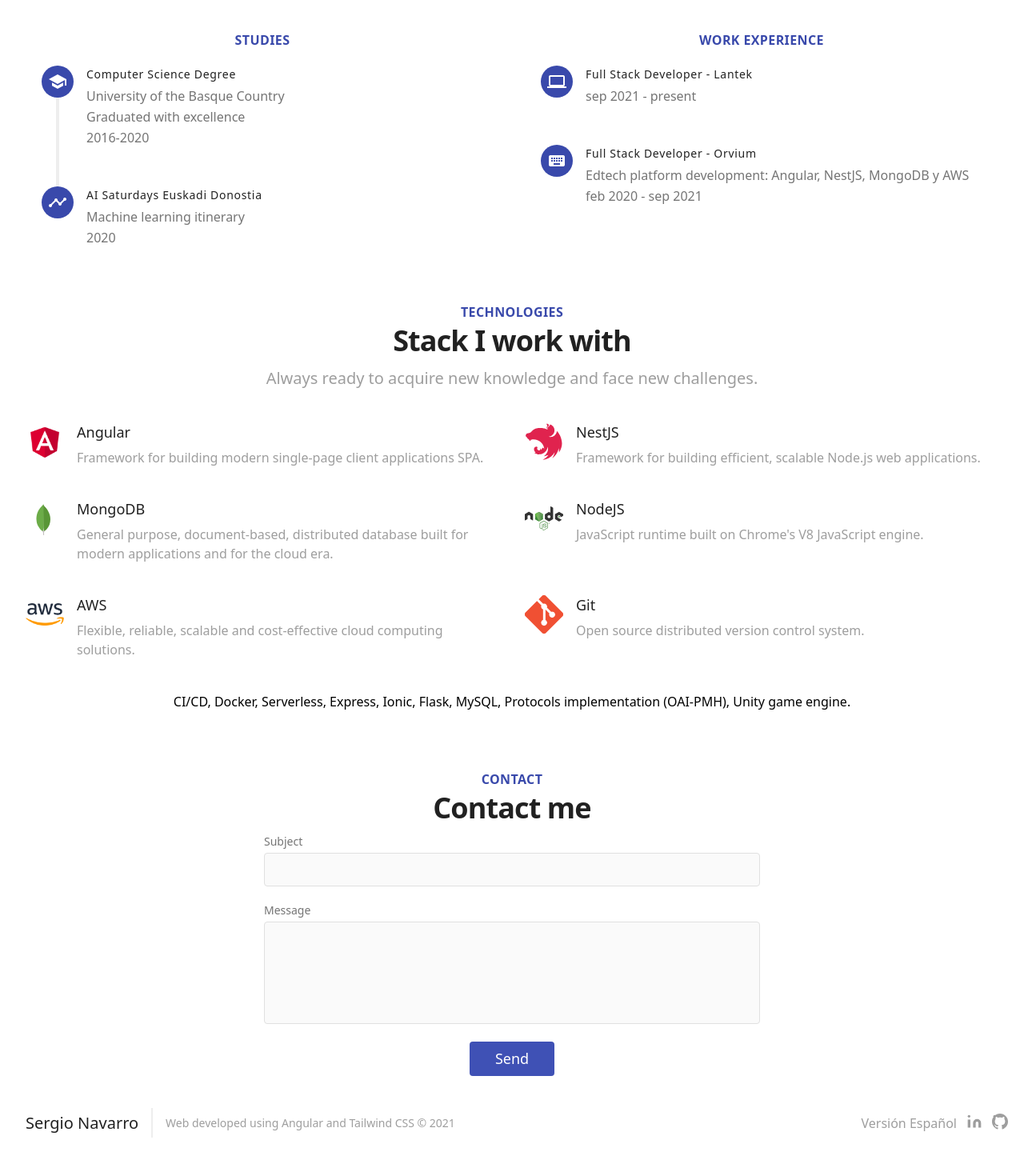
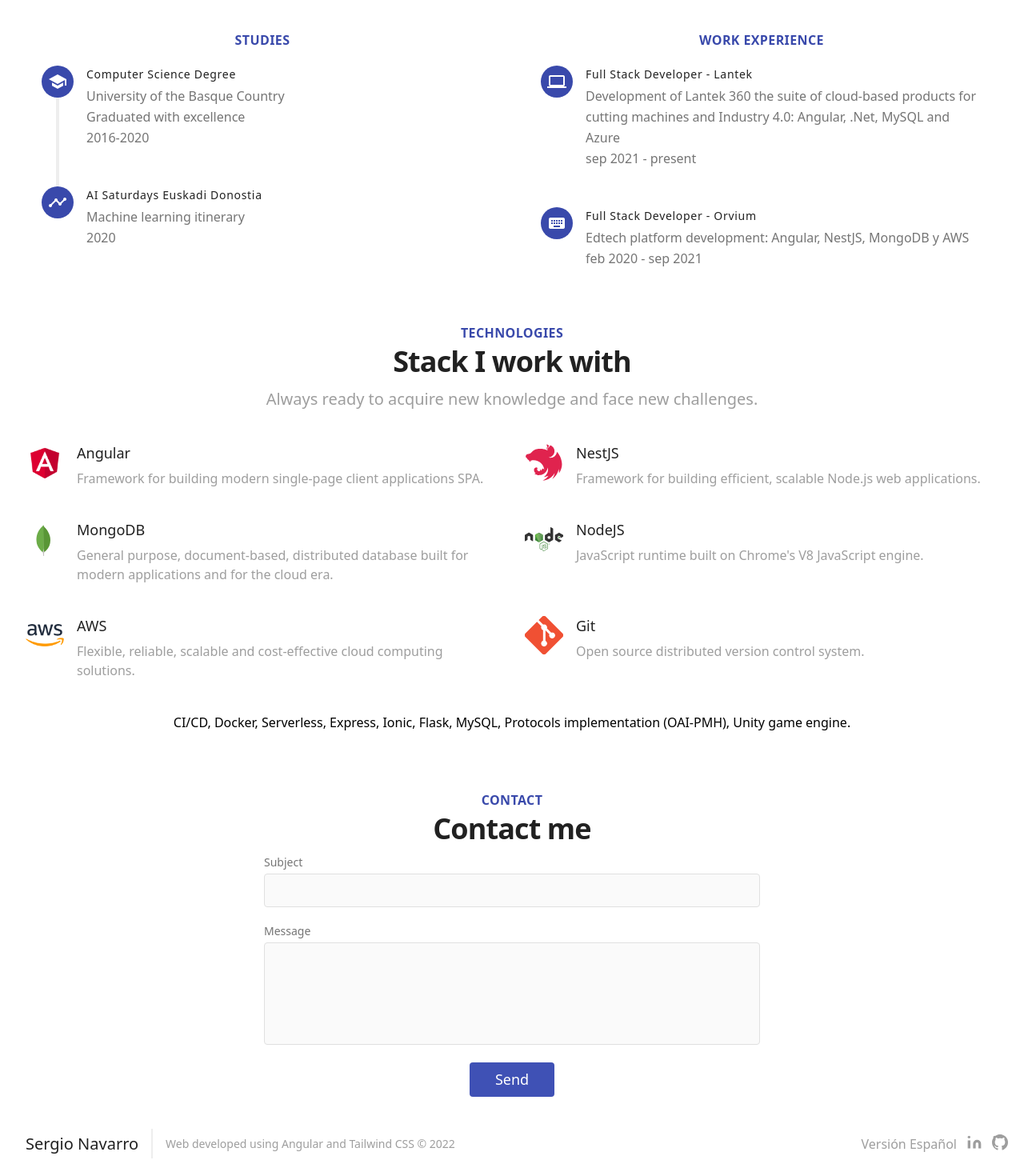
Before and after one commit to serNAVARRO7/sergionavarrodev, an Angular app: page /en in a window 1280 px wide. Shown: the part 610-2060 px from the top of the page at 80% size. Built offline with nearby package versions, Linux system fonts and the light colour scheme.

Commit message:
Update work experience

```diff
--- a/src/app/english/english.component.html
+++ b/src/app/english/english.component.html
@@ -122,7 +122,7 @@
                                                     <h2
                                                         class="font-medium title-font text-sm text-gray-900 mb-1 tracking-wider">
                                                         Full Stack Developer - Lantek</h2>
-                                                    <!-- <p class="leading-relaxed">Lorem ipsum dolor sit amet, consectetur adipiscing elit</p> -->
+                                                    <p class="leading-relaxed">Development of Lantek 360 the suite of cloud-based products for cutting machines and Industry 4.0: Angular, .Net, MySQL and Azure</p>
                                                     <p class="leading-relaxed">sep 2021 - present</p>
                                                 </div>
                                             </div>
@@ -291,7 +291,7 @@
             <span class="ml-3 text-xl">Sergio Navarro</span>
         </a>
         <p class="text-sm text-gray-500 sm:ml-4 sm:pl-4 sm:border-l-2 sm:border-gray-200 sm:py-2 sm:mt-0 mt-4">
-            Web developed using Angular and Tailwind CSS © 2021
+            Web developed using Angular and Tailwind CSS © 2022
         </p>
         <span class="inline-flex sm:ml-auto sm:mt-0 mt-4 justify-center sm:justify-start">
             <a class="ml-3 text-gray-500" [routerLink]="['/es']">
--- a/src/app/spanish/spanish.component.html
+++ b/src/app/spanish/spanish.component.html
@@ -137,7 +137,7 @@
                                                 <h2
                                                     class="font-medium title-font text-sm text-gray-900 mb-1 tracking-wider">
                                                     Full Stack Developer - Lantek</h2>
-                                                <!-- <p class="leading-relaxed">Lorem ipsum dolor sit amet, consectetur adipiscing elit</p> -->
+                                                <p class="leading-relaxed">Desarrollo de la suite de aplicaciones cloud Lantek 360 para maquinaria de corte de chapa e industria 4.0 sobre Angular, .Net, MySQL y Azure</p>
                                                 <p class="leading-relaxed">sep 2021 - actualidad</p>
                                             </div>
                                         </div>
@@ -307,7 +307,7 @@
             <span class="ml-3 text-xl">Sergio Navarro</span>
         </a>
         <p class="text-sm text-gray-500 sm:ml-4 sm:pl-4 sm:border-l-2 sm:border-gray-200 sm:py-2 sm:mt-0 mt-4">
-            Página desarrollada sobre Angular y Tailwind CSS © 2021
+            Página desarrollada sobre Angular y Tailwind CSS © 2022
         </p>
         <span class="inline-flex sm:ml-auto sm:mt-0 mt-4 justify-center sm:justify-start">
             <a class="ml-3 text-gray-500" [routerLink]="['/en']">
```
